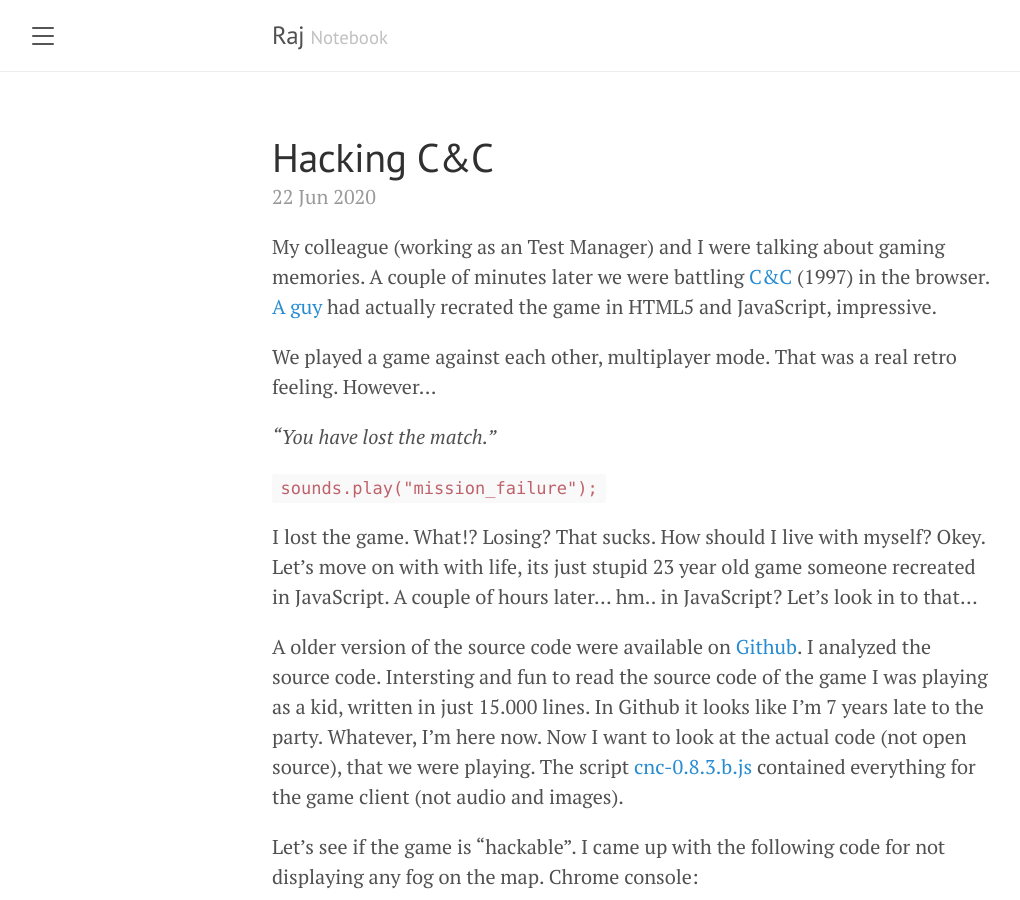
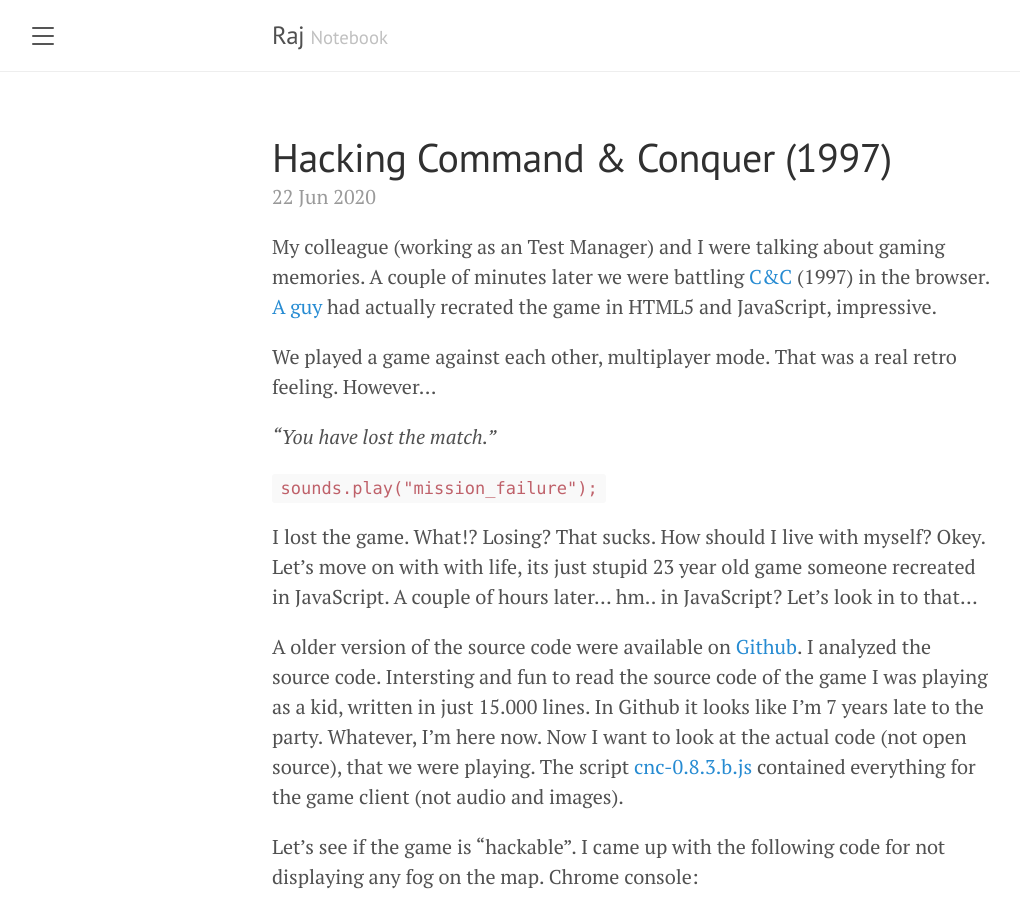
Before and after one commit to zytric/raj, a Jekyll site: the page built from _posts/2020-06-22-hacking-cc.md, in a window 1280 px wide and 900 px high. Shown: the whole window, without its empty margins (8-1028 px from the left). Built offline with Jekyll 4.4.1, drawn with Linux system fonts in a browser that asks for light colours.

Commit message:
Update 2020-06-22-hacking-cc.md

```diff
--- a/_posts/2020-06-22-hacking-cc.md
+++ b/_posts/2020-06-22-hacking-cc.md
@@ -1,6 +1,6 @@
 ---
 layout: post
-title: Hacking C&C
+title: Hacking Command & Conquer (1997)
 category: Code
 tags: Hacking C&C
 ---
```
